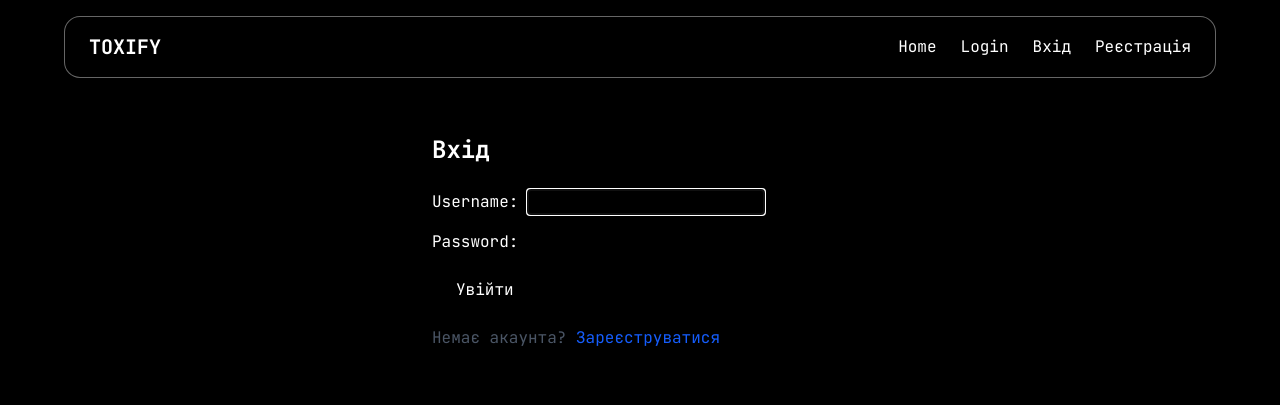
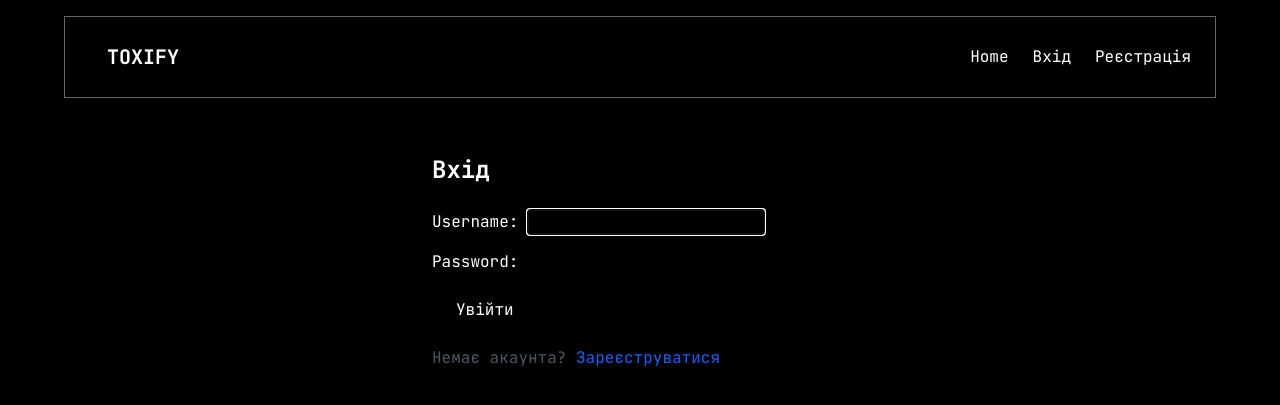
Before and after one commit to StasShtohryn/toxify-django, a Django app: page /profile/login/ in a window 1280 px wide. Shown: the top 405 px of the page. Run offline with Django 5.2, Linux system fonts and the light colour scheme.

Commit message:
added profile page

```diff
--- a/Toxify/main/templates/main/base.html
+++ b/Toxify/main/templates/main/base.html
@@ -12,22 +12,20 @@
 </head>
 <body>
     <div class="sticky top-4 w-full px-6 z-50">
-        <div class="max-w-6xl mx-auto bg-black border-1 border-white/40 rounded-2xl px-6 py-4 flex justify-between items-center">
+        <div class="max-w-6xl mx-auto bg-black border-1 border-white/40 px-6 py-4 flex justify-between items-center">
 
-            <h1 class="text-xl font-black">TOXIFY</h1>
+            <a class="text-xl font-black px-4 py-2 border-2 border-black border-dashed hover:border-white cursor-pointer">TOXIFY</a>
 
             <nav class="flex gap-6">
               <a href="{% url 'posts' %}" class="hover:text-blue-500 transition">Home</a>
-            {% if request.user.is_authenticated %}
-                <a href="{% url 'profile_detail' request.user.username %}" class="hover:text-blue-500 transition">Profile</a>
-            {% else %}
-                <a href="{% url 'login' %}" class="hover:text-blue-500 transition">Login</a>
-            {% endif %}
               {% if user.is_authenticated %}
-                <form action="{% url 'logout' %}" method="post" style="display: inline;">
-                  {% csrf_token %}
-                  <button type="submit" class="bg-transparent border-none hover:text-blue-500 transition cursor-pointer p-0 font-inherit text-inherit">Вийти</button>
-                </form>
+                <a href="{% url 'profile_detail' request.user.username %}"  class="hover:underline underline-offset-2 decoration-2 text-white/40 hover:text-white transition-colors">
+                    <svg xmlns="http://www.w3.org/2000/svg" width="32" height="32" viewBox="0 0 24 24" fill="none" stroke="currentColor" stroke-width="2" stroke-linecap="round" stroke-linejoin="round" class="lucide lucide-user-icon lucide-user"><path d="M19 21v-2a4 4 0 0 0-4-4H9a4 4 0 0 0-4 4v2"/><circle cx="12" cy="7" r="4"/></svg>
+                </a>
+<!--                <form action="{% url 'logout' %}" method="post" style="display: inline;">-->
+<!--                  {% csrf_token %}-->
+<!--                  <button type="submit" class="bg-transparent border-none hover:text-blue-500 transition cursor-pointer p-0 font-inherit text-inherit">Вийти</button>-->
+<!--                </form>-->
               {% else %}
                 <a href="{% url 'login' %}" class="hover:text-blue-500 transition">Вхід</a>
                 <a href="{% url 'register' %}" class="hover:text-blue-500 transition">Реєстрація</a>
--- a/Toxify/profiles/urls.py
+++ b/Toxify/profiles/urls.py
@@ -9,7 +9,7 @@ urlpatterns = [
     path('logout/', LogoutView.as_view(), name='logout'),
 
     # Профіль
-    path("profile/edit/", views.ProfileEditView.as_view(), name="profile_edit"),
+    path("edit/", views.ProfileEditView.as_view(), name="profile_edit"),
     path("users/<str:username>/", views.ProfileDetailView.as_view(), name="profile_detail"),
 
     # Follow/Unfollow
--- a/Toxify/profiles/views.py
+++ b/Toxify/profiles/views.py
@@ -61,7 +61,7 @@ class ProfileDetailView(DetailView):
             and self.request.user != profile.user
             and self.request.user.profile.is_following(profile)
         )
-        context["posts"] = profile.user.posts.order_by("-created_at")[:20]
+        context["posts"] = profile.posts.order_by("-created_at")[:20]
         return context
 
 
```
Also changed, not shown: Toxify/profiles/templates/profiles/profile_detail.html (renamed from Toxify/profiles/templates/profiles/my-profile.html).
